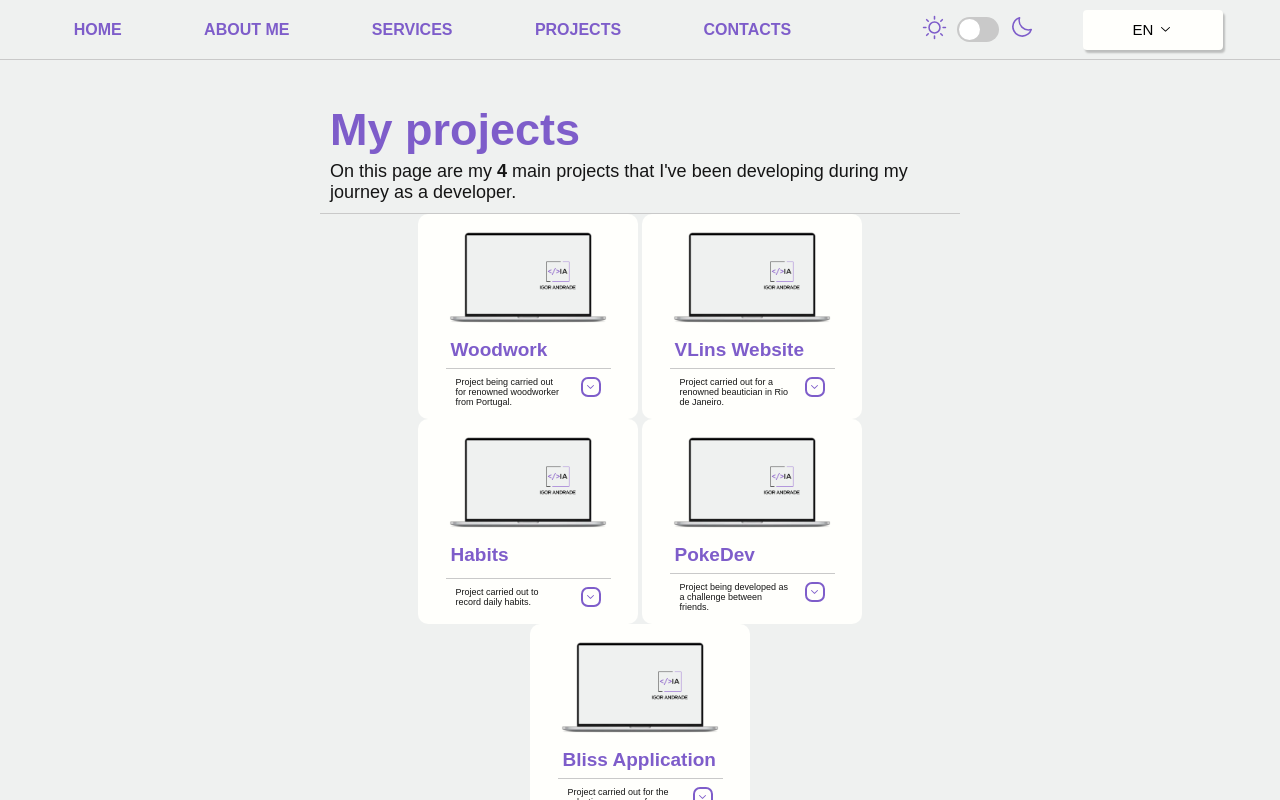
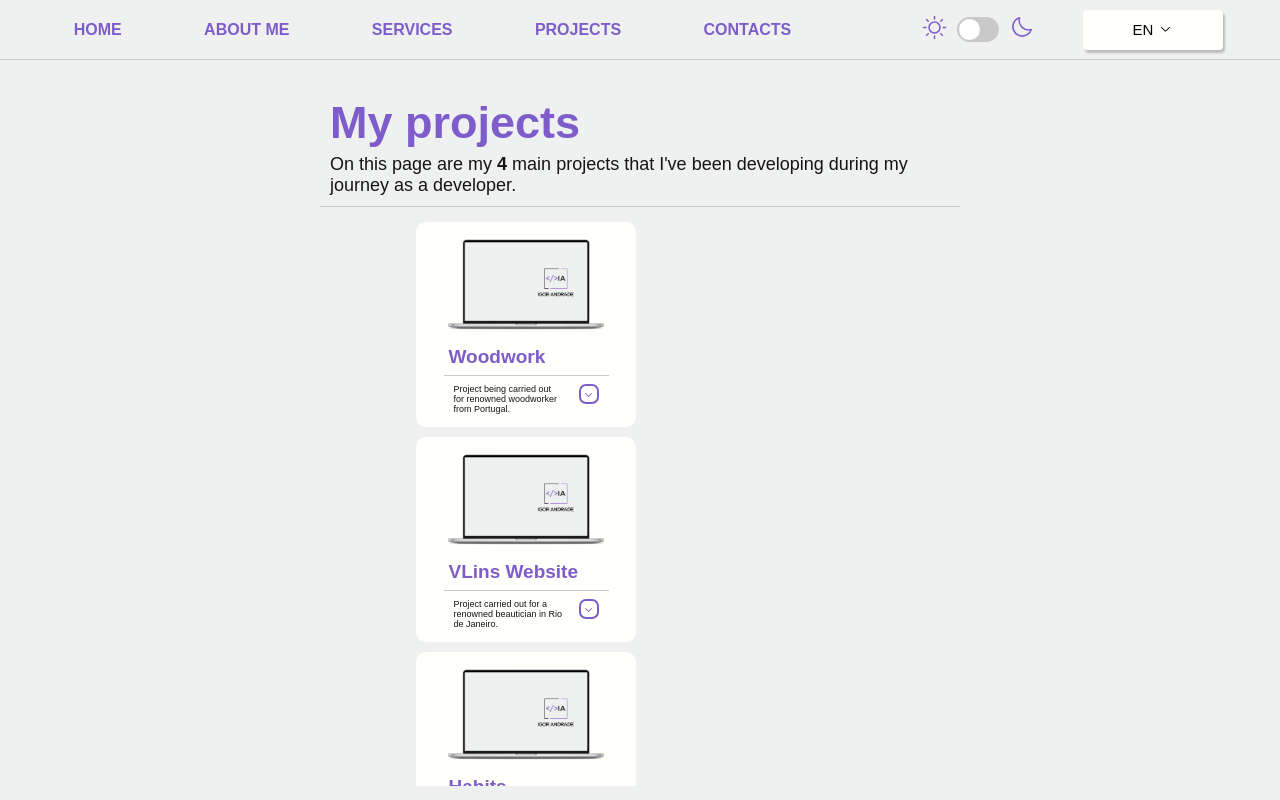
Before and after one commit to rogiandrade/Portfolio, a React (Vite) app in the folder web/: page /projects in a window 1280 px wide. Built offline with nearby package versions, Linux system fonts and the light colour scheme.

Commit message:
Update projects.css

```diff
--- a/web/src/styles/screen styles/projects.css
+++ b/web/src/styles/screen styles/projects.css
@@ -36,11 +36,28 @@
 
 .projectsContent {
     display: flex;
-    justify-content: space-around;
+    justify-content: start;
     align-items: center;
+    gap: 10px;
     flex-flow: wrap;
+    margin-top: 15px;
     width: 76%;
     height: 79%;
+    overflow-y: scroll;
+}
+
+.projectsContent::-webkit-scrollbar {
+    background: var(--backgroundColor);
+}
+
+.projectsContent::-webkit-scrollbar-track {
+    background: none;
+}
+
+.projectsContent::-webkit-scrollbar-thumb {
+    opacity: 1;
+    background: var(--subTitleColor);
+    border-radius: 6px;
 }
 
 .projectsContentCard {
@@ -192,6 +209,7 @@
     }
 
     .projectsContent {
+        justify-content: center;
         gap: 15px;
         width: 100%;
         height: 65%;
```
